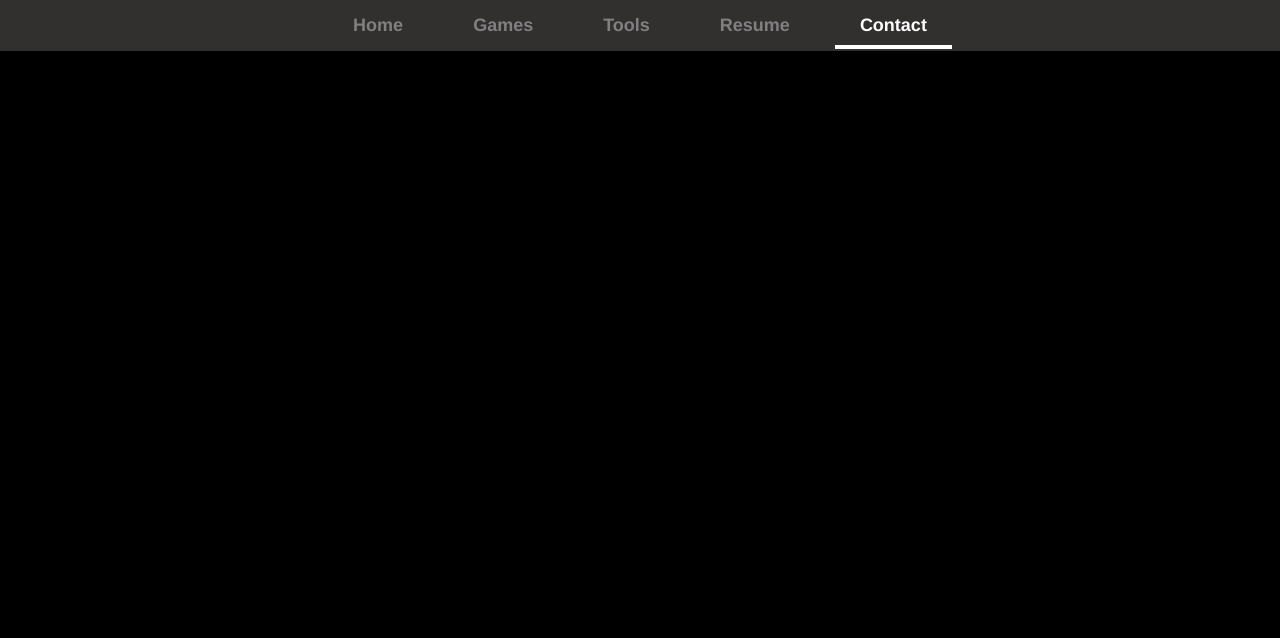
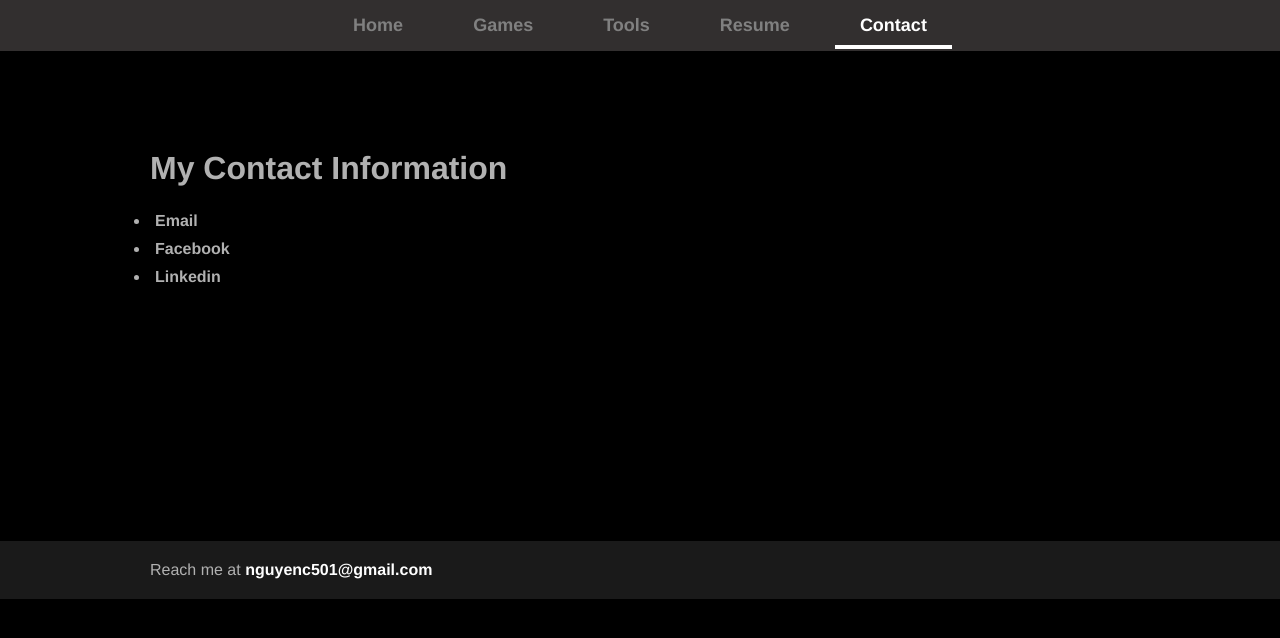
Before and after one commit to xuannquy211/xuannquy211.github.io, a plain HTML site: page contact.html in a window 1280 px wide. Drawn offline with Linux system fonts and the light colour scheme.

Commit message:
complete 1

```diff
--- a/contact.html
+++ b/contact.html
@@ -20,5 +20,20 @@
             </ul>
         </nav>
     </header>
+
+    <div class="about-me white-color">
+        <h1>My Contact Information</h1>
+        <ul class="contact mt-20">
+            <li><a class="white-color" href="mailto: nguyenc501@gmail.com"><strong>Email</strong></a></li>
+            <li><a class="white-color" href="https://www.facebook.com/xuan.quy.512"><strong>Facebook</strong></a></li>
+            <li><a class="white-color" href="https://www.linkedin.com/in/xu%C3%A2n-qu%C3%BD-aa0a302b0/"><strong>Linkedin</strong></a></li>
+        </ul>
+    </div>
+
+
+    <footer class="white-color">
+        Reach me at <a class="strong-text" href="mailto: nguyenc501@gmail.com"><strong
+                class="strong-text">nguyenc501@gmail.com</strong></a>
+    </footer>
 </body>
 </html>
--- a/main.css
+++ b/main.css
@@ -281,3 +281,15 @@ h2{
 .w-75{
     width: 75%;
 }
+
+.mt-20{
+    margin-top: 20px;
+}
+
+.contact li{
+padding: 5px;
+}
+
+.icon-contact{
+    width: 25px;
+}
```
Also changed, not shown: resume.html (+2 -0 lines), tools.html (+6 -6 lines), 1 other file.
